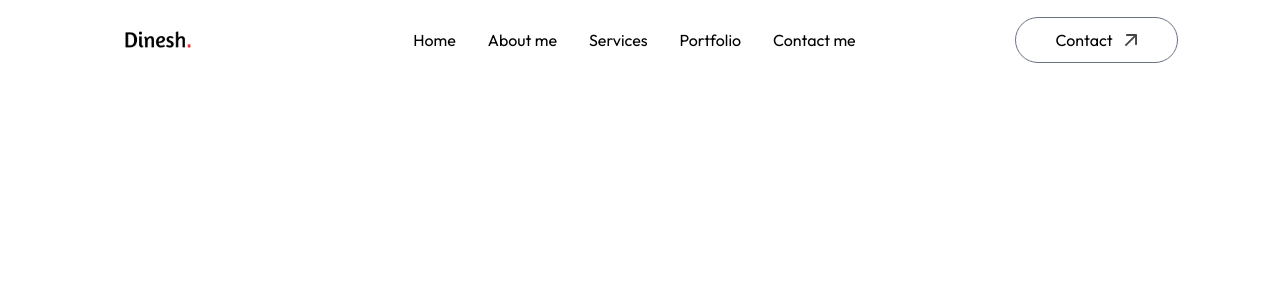
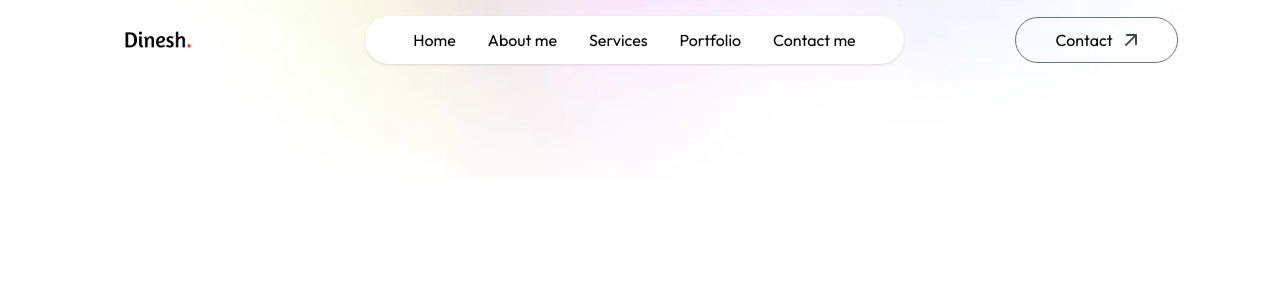
Before and after one commit to DineshPriyanthaGH/portfolio, a Next.js app: page / in a window 1280 px wide. Shown: the top 300 px of the page. Built offline with nearby package versions, Linux system fonts and the light colour scheme; a web font is replaced by a local one.

Commit message:
up:background

```diff
--- a/app/components/Navbar.jsx
+++ b/app/components/Navbar.jsx
@@ -5,13 +5,16 @@
 const Navbar = () => {
   return (
     <div>
+        <div className='fixed top-0 right-0 w-11/12 -z-10 translate-y-[-80%]'>
+            <Image src={assets.header_bg_color} className='w-full'/>
+            </div>
 
-        <nav className='w-full fixed px-5 lg:px-8 xl:px-[8%] py-4 flex items-center justify-between bg-white z-50'>
+        <nav className='w-full fixed px-5 lg:px-8 xl:px-[8%] py-4 flex items-center justify-between  z-50'>
             <a href="">
                 <Image src={assets.logo} className="w-28 cursor-pointer mr-14" alt='logo'/>
             </a>
-            <ul className='hidden md:flex items-center gap-6 lg:gap-8 rounded-full px-12 py-3'>
-                <li className="">
+            <ul className='hidden md:flex items-center gap-6 lg:gap-8 rounded-full px-12 py-3 bg-white shadow-sm bg-opacity-50'>
+                <li className="font-Ovo">
                     <a href="#top" className="text-black">Home</a>
                 </li>
                 <li className="">
@@ -35,6 +38,7 @@
 
                 </div>
         </nav>
+
     </div>
   )
 }
```
Also changed, not shown: package.json (+6 -4 lines), 1 other file (tests, documents, lock files or other folders).
